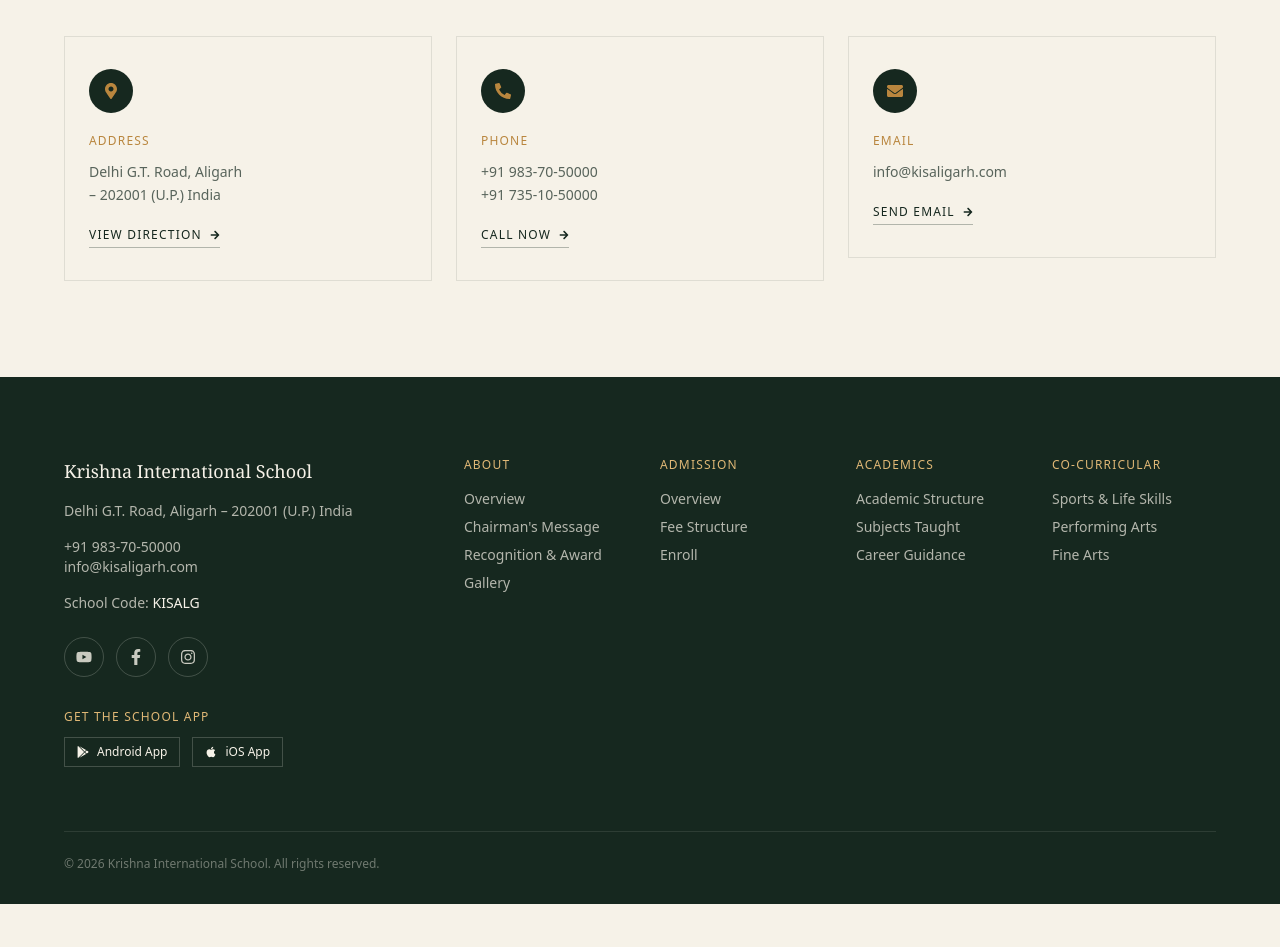
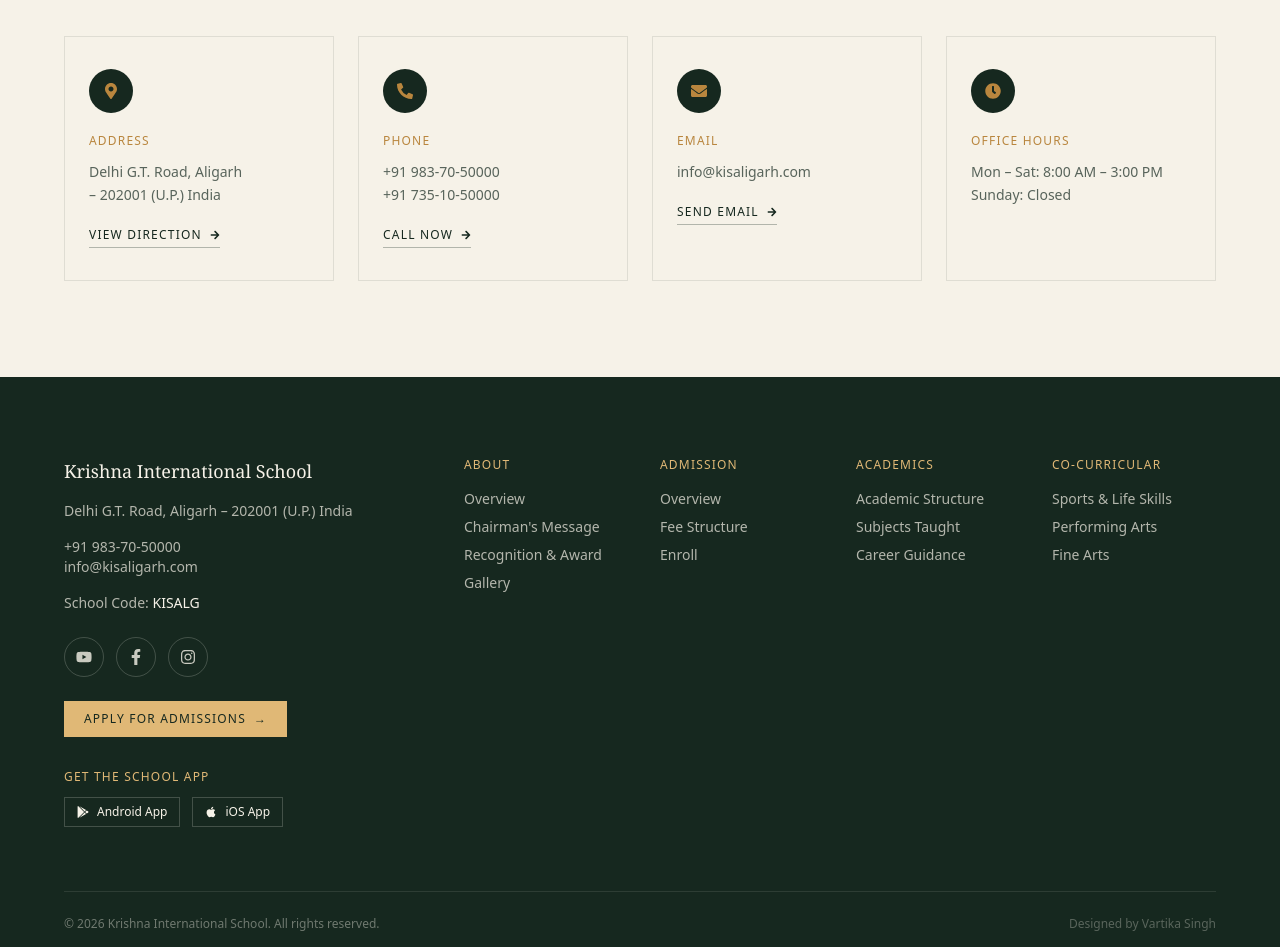
Before and after one commit to Vartika-2102/DETTROIN-INT-Vartika-Website, a React (Vite) app in the folder school-redesign/: page /admissions in a window 1280 px wide. Shown: the part 1905-2852 px from the top of the page. Before the commit the page ends 2809 px from the top, so only its background shows below. Built offline with nearby package versions, Linux system fonts and the light colour scheme.

Commit message:
Refine admissions page and update footer

```diff
--- a/school-redesign/src/Components/Footer.jsx
+++ b/school-redesign/src/Components/Footer.jsx
@@ -74,6 +74,14 @@
                 )
               })}
             </div>
+
+            <Link
+              to="/admissions"
+              className="group inline-flex items-center gap-2 mt-6 bg-brasslight text-ink px-5 py-2.5 text-xs uppercase tracking-widest font-medium transition-all duration-300 hover:bg-paper hover:-translate-y-0.5 hover:shadow-lg hover:shadow-black/20"
+            >
+              Apply for Admissions
+              <span className="transition-transform duration-300 group-hover:translate-x-1" aria-hidden="true">&rarr;</span>
+            </Link>
 
             <p className="text-xs uppercase tracking-widest text-brasslight mt-8 mb-3">
               Get the School App
@@ -164,8 +172,9 @@
 
         </div>
 
-        <div className="pt-6 flex flex-wrap items-center justify-center sm:justify-start gap-4 text-xs text-paper/40">
+        <div className="pt-6 flex flex-col sm:flex-row items-center sm:items-start justify-center sm:justify-between gap-2 text-xs text-paper/40 text-center sm:text-left">
           <span>&copy; {new Date().getFullYear()} Krishna International School. All rights reserved.</span>
+          <span className="text-paper/30">Designed by Vartika Singh</span>
         </div>
 
       </div>
--- a/school-redesign/src/Pages/AdmissionsPage.jsx
+++ b/school-redesign/src/Pages/AdmissionsPage.jsx
@@ -1,6 +1,6 @@
 import { useState, useEffect } from 'react'
 import { Link } from 'react-router-dom'
-import { FaMapMarkerAlt, FaPhoneAlt, FaEnvelope, FaArrowRight } from 'react-icons/fa'
+import { FaMapMarkerAlt, FaPhoneAlt, FaEnvelope, FaClock, FaArrowRight } from 'react-icons/fa'
 import Reveal from '../components/Reveal'
 
 // Create a free form at https://formspree.io (2 minutes), then replace
@@ -53,6 +53,11 @@
     lines: ['info@kisaligarh.com'],
     href: 'mailto:info@kisaligarh.com',
     linkLabel: 'Send Email',
+  },
+  {
+    icon: FaClock,
+    label: 'Office Hours',
+    lines: ['Mon \u2013 Sat: 8:00 AM \u2013 3:00 PM', 'Sunday: Closed'],
   },
 ]
 
@@ -230,10 +235,10 @@
         {/* Contact info cards */}
         <Reveal y={32}>
           <h2 className="font-display text-2xl mb-8">Krishna International School</h2>
-          <div className="grid sm:grid-cols-3 gap-6">
+          <div className="grid sm:grid-cols-2 lg:grid-cols-4 gap-6">
             {contactCards.map(({ icon: Icon, label, lines, href, linkLabel }, i) => (
               <Reveal key={label} y={24} delay={i * 0.12}>
-                <div className="group border border-ink/10 bg-paper px-6 py-8 transition-all duration-300 hover:border-brass hover:shadow-xl hover:shadow-ink/5 hover:-translate-y-1">
+                <div className="group h-full border border-ink/10 bg-paper px-6 py-8 transition-all duration-300 hover:border-brass hover:shadow-xl hover:shadow-ink/5 hover:-translate-y-1">
                   <div className="w-11 h-11 rounded-full bg-ink text-brass flex items-center justify-center mb-5 transition-colors duration-300 group-hover:bg-brass group-hover:text-paper">
                     <Icon aria-hidden="true" />
                   </div>
@@ -241,6 +246,7 @@
                   {lines.map((line) => (
                     <p key={line} className="text-ink/70 text-sm leading-relaxed">{line}</p>
                   ))}
+                  {href && (
                     <a
                       href={href}
                       target={label === 'Address' ? '_blank' : undefined}
@@ -250,12 +256,14 @@
                       {linkLabel}
                       <FaArrowRight className="text-[10px] transition-transform duration-300 group-hover:translate-x-1" aria-hidden="true" />
                     </a>
+                  )}
                 </div>
               </Reveal>
             ))}
           </div>
         </Reveal>
 
+
       </div>
     </div>
   )
```
Lines whose indentation alone changed are shown as unchanged.
